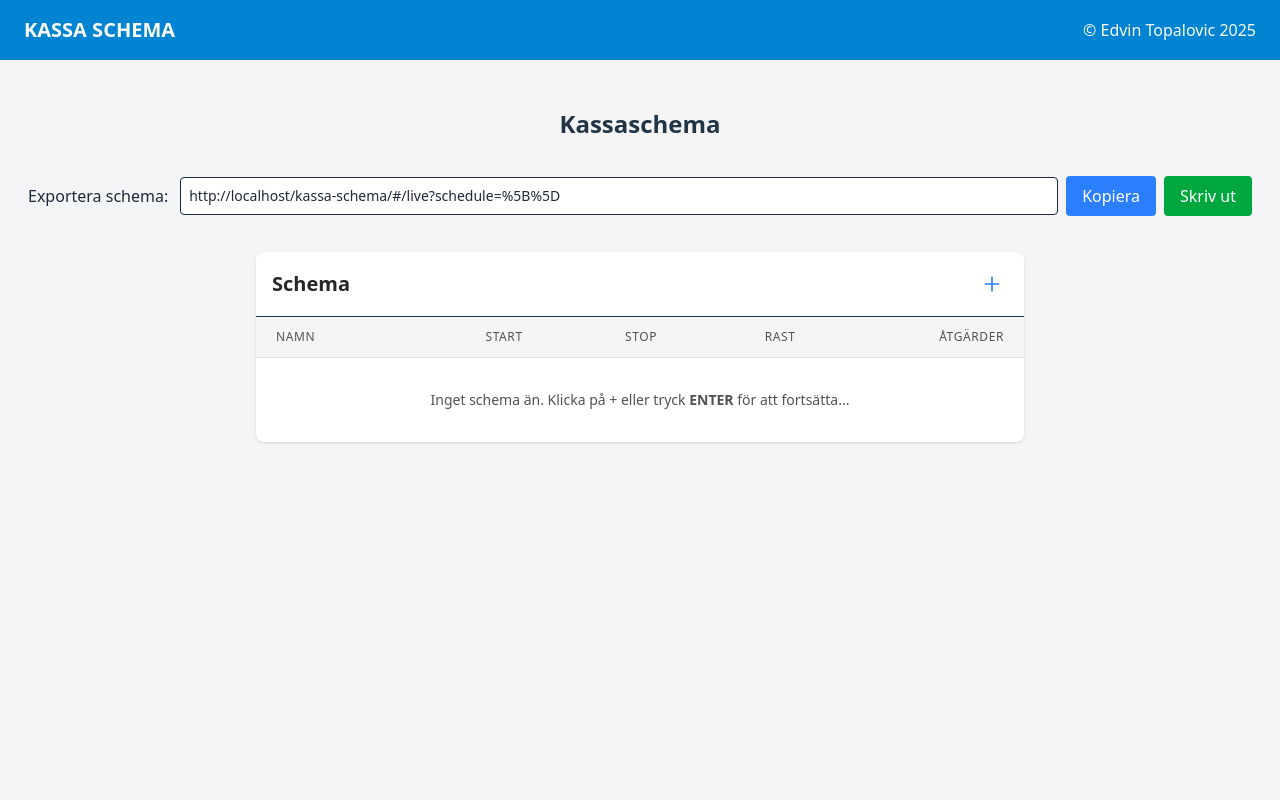
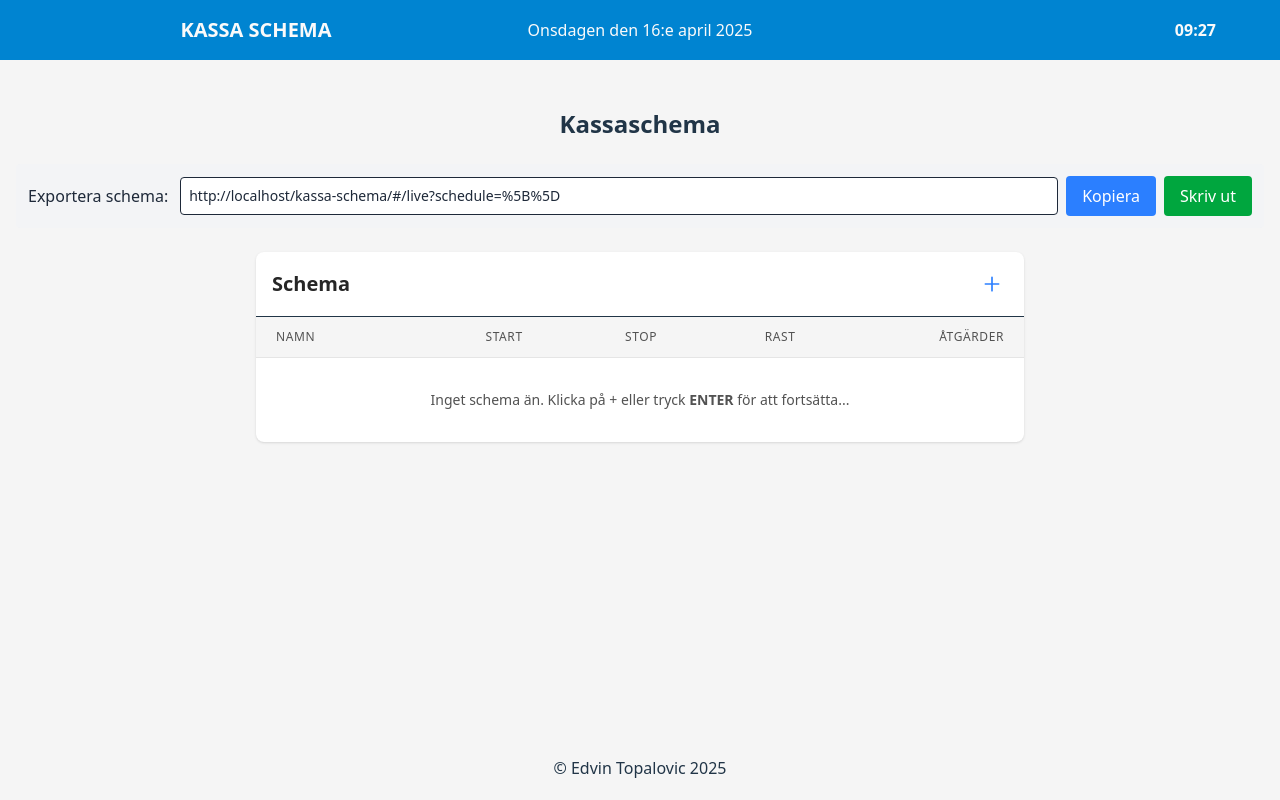
Before and after one commit to edvintopa/kassa-schema, a React (Vite) app: page /live in a window 1280 px wide. Built offline with nearby package versions, Linux system fonts and the light colour scheme.

Commit message:
added footer and added time to top header

```diff
--- a/src/components/Layout.tsx
+++ b/src/components/Layout.tsx
@@ -17,6 +17,9 @@ function Layout() {
           <Outlet /> {/* Replace children with Outlet */}
         </div>
       </main>
+      <footer>
+        <p className="mb-5">© Edvin Topalovic 2025</p>
+      </footer>
     </div>
   )
 }
--- a/src/components/header/Header.tsx
+++ b/src/components/header/Header.tsx
@@ -1,23 +1,68 @@
-import React from 'react'
-import { Link } from 'react-router-dom'
+import React, { useState, useEffect } from 'react';
+import { Link } from 'react-router-dom';
 
 const Header: React.FC = () => {
+  const [currentTime, setCurrentTime] = useState<Date>(new Date());
+
+  // Format time as HH:MM
+  function formatTime(date: Date): string {
+    const hours = date.getHours().toString().padStart(2, '0');
+    const minutes = date.getMinutes().toString().padStart(2, '0');
+    return `${hours}:${minutes}`;
+  }
+
+  // Format date in Swedish (Torsdagen den 14e april 2025)
+  function formatSwedishDate(date: Date): string {
+    const day = date.getDate();
+    const monthNames = ['januari', 'februari', 'mars', 'april', 'maj', 'juni',
+                         'juli', 'augusti', 'september', 'oktober', 'november', 'december'];
+    const weekdayNames = ['Söndagen', 'Måndagen', 'Tisdagen', 'Onsdagen',
+                          'Torsdagen', 'Fredagen', 'Lördagen'];
+
+    const weekday = weekdayNames[date.getDay()];
+    const month = monthNames[date.getMonth()];
+    const year = date.getFullYear();
+
+    // Add correct suffix (e or a)
+    const daySuffix = (day % 10 === 1 || day % 10 === 2) && day !== 11 && day !== 12 ? "a" : "e";
+
+    return `${weekday} den ${day}:${daySuffix} ${month} ${year}`;
+  }
+
+  // Update time every second
+  useEffect(() => {
+    const timer = setInterval(() => {
+      setCurrentTime(new Date());
+    }, 1000);
+
+    return () => clearInterval(timer);
+  }, []);
+
+  const time = formatTime(currentTime);
+  const swedishDate = formatSwedishDate(currentTime);
+
   return (
     <header className="w-full bg-sky-600 shadow-neutral-900 py-4 px-6 transition-colors duration-200">
-      <div className="max-w-4xl mx-auto flex justify-between items-center">
-        <div className="flex items-center">
-          {/* Logo/Brand */}
+      <div className="max-w-6xl mx-auto flex justify-between items-center">
+        {/* Left: Logo */}
+        <div className="flex-1">
           <Link to="/" className="text-xl font-bold text-neutral-50">
             KASSA SCHEMA
           </Link>
         </div>
 
-        <div className="flex space-x-6 text-neutral-50">
-            <p>© Edvin Topalovic 2025</p>
+        {/* Middle: Swedish date */}
+        <div className="flex-1 text-center">
+          <p className="text-neutral-50">{swedishDate}</p>
+        </div>
+
+        {/* Right: Time */}
+        <div className="flex-1 text-right">
+          <p className="text-neutral-50 font-bold">{time}</p>
         </div>
       </div>
     </header>
-  )
-}
+  );
+};
 
-export default Header
+export default Header;
```
